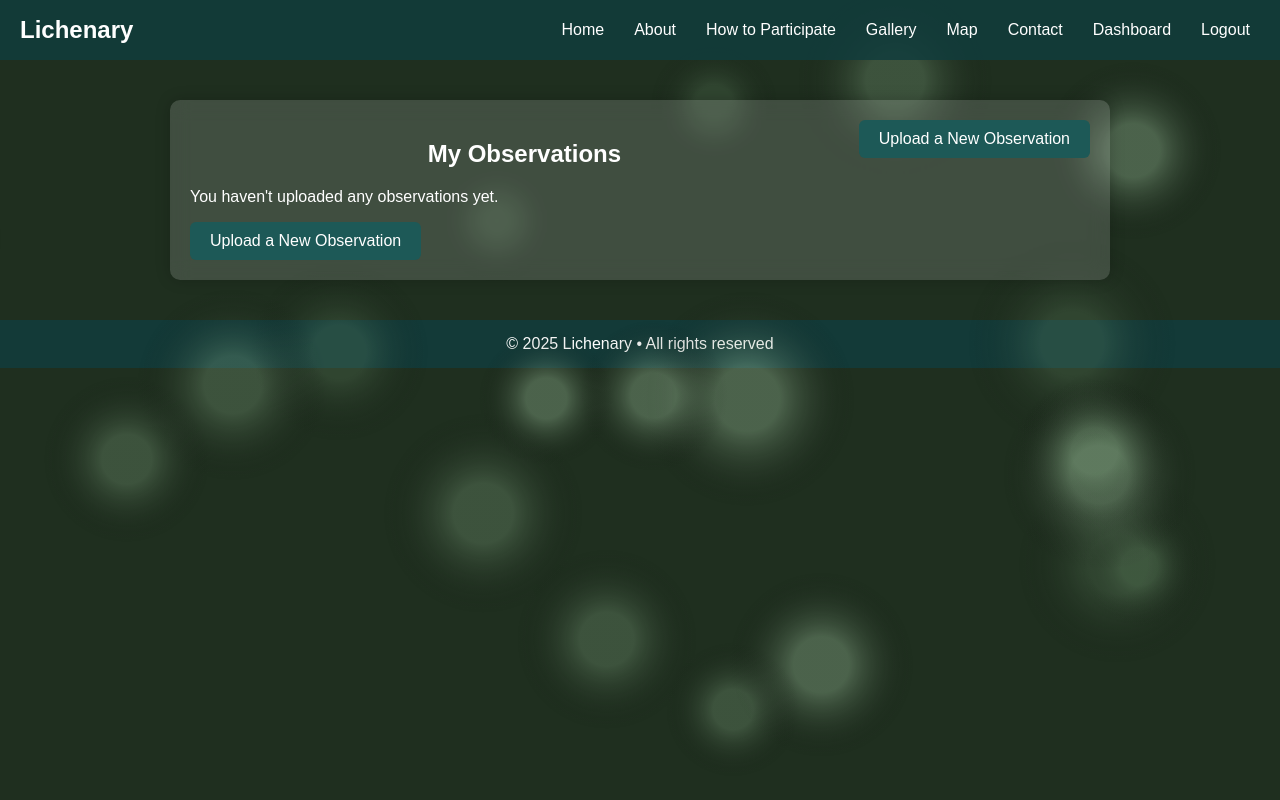
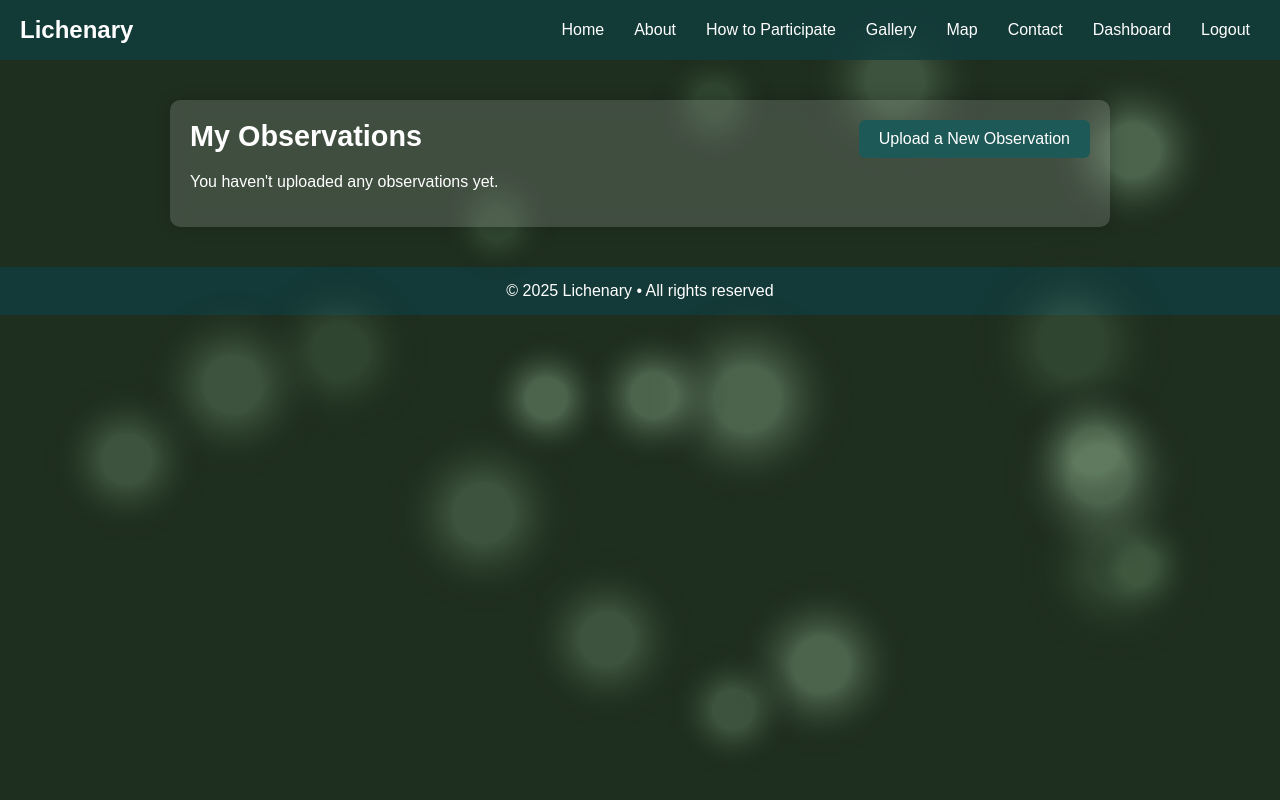
Before and after one commit to L1chenary/lichenary, a Flask app: page /observations in a window 1280 px wide. Run offline with Flask 3, Linux system fonts and the light colour scheme; a user stored in the database is signed in; data that the repository does not hold is empty.

Commit message:
Descrierea modificărilor făcute

```diff
--- a/templates/harta.html
+++ b/templates/harta.html
@@ -213,7 +213,7 @@
       2: '#3EB401',
       3: '#6DC602',
       4: '#9BD803',
-      5: '#CAEA04',
+      5: '#CDCF3A',
       6: '#F8FC05',
       7: '#FABD04',
       8: '#FC7E03',
--- a/templates/observations.html
+++ b/templates/observations.html
@@ -12,11 +12,8 @@
       position: relative;
       overflow-x: hidden;
       color: white;
-      /* aici am adaugat pentru meniul dropdown */
-      /* (nu era în codul tău original, dar e necesar ca main să se împingă) */
     }
 
-    /* am adăugat margin-top pe body.menu-open main pentru împingerea conținutului */
     body.menu-open main {
       margin-top: 250px;
       transition: margin-top 0.3s ease;
@@ -29,6 +26,7 @@
       z-index: 0;
       pointer-events: none;
     }
+
     header {
       background-color: rgba(17, 61, 60, 0.85);
       padding: 15px 20px;
@@ -40,27 +38,32 @@
       position: relative;
       z-index: 20;
     }
+
     .logo {
       font-size: 1.5em;
       font-weight: bold;
       cursor: pointer;
       color: white;
     }
+
     nav {
       display: flex;
       gap: 10px;
       z-index: 20;
       transition: max-height 0.4s ease, padding 0.4s ease;
     }
+
     nav a {
       color: white;
       text-decoration: none;
       padding: 6px 10px;
       border-radius: 4px;
     }
+
     nav a:hover {
       background-color: #1d5957;
     }
+
     .burger {
       display: none;
       flex-direction: column;
@@ -68,12 +71,14 @@
       gap: 5px;
       z-index: 30;
     }
+
     .burger div {
       width: 25px;
       height: 3px;
       background-color: white;
       border-radius: 2px;
     }
+
     @media (max-width: 768px) {
       nav {
         max-height: 0;
@@ -88,10 +93,12 @@
         border-radius: 0 0 8px 8px;
         box-sizing: border-box;
       }
+
       nav.open {
         max-height: 500px;
         padding: 10px 20px;
       }
+
       .burger {
         display: flex;
       }
@@ -108,29 +115,36 @@
       position: relative;
       z-index: 10;
       flex: 1;
-      /* margin-top se modifică din JS la deschiderea meniului */
     }
-    main h2 {
-      text-align: center;
-      margin-bottom: 20px;
-    }
+
+    .main-title {
+  text-align: left;
+  font-size: 1.8em;
+  margin: 0 0 20px 0;
+}
+
+
     table {
       width: 100%; border-collapse: collapse;
       margin-bottom: 20px;
     }
+
     th, td {
       padding: 12px;
       border: 1px solid rgba(255,255,255,0.2);
       text-align: center;
       color: white;
     }
+
     th {
       background-color: #1d5957;
     }
+
     img {
       max-width: 150px;
       border-radius: 4px;
     }
+
     .button-link {
       display: inline-block;
       padding: 10px 20px;
@@ -140,9 +154,11 @@
       border-radius: 6px;
       transition: background 0.3s;
     }
+
     .button-link:hover {
       background: #14614d;
     }
+
     .flash-message {
       margin-bottom: 20px;
       padding: 12px;
@@ -151,14 +167,17 @@
       font-weight: bold;
       color: black;
     }
+
     .error {
       background-color: #f8d7da;
       border: 1px solid #f5c6cb;
     }
+
     .success {
       background-color: #d4edda;
       border: 1px solid #c3e6cb;
     }
+
     footer {
       padding: 15px;
       text-align: center;
@@ -200,7 +219,7 @@
 
 <main>
   <a href="{{ url_for('upload_observation') }}" class="button-link" style="float: right; margin-bottom: 10px;">Upload a New Observation</a>
-  <h2>My Observations</h2>
+  <h2 class="main-title">My Observations</h2>
 
   {% with messages = get_flashed_messages(with_categories=true) %}
     {% if messages %}
@@ -236,8 +255,6 @@
   {% else %}
     <p>You haven't uploaded any observations yet.</p>
   {% endif %}
-
-  <a href="{{ url_for('upload_observation') }}" class="button-link">Upload a New Observation</a>
 </main>
 
 <footer>
@@ -253,7 +270,6 @@
     document.body.classList.toggle('menu-open', isOpen);
   });
 
-  // Închide meniul când se apasă un link (pe mobil)
   document.querySelectorAll('#nav-links a').forEach(link => {
     link.addEventListener('click', () => {
       navLinks.classList.remove('open');
```
